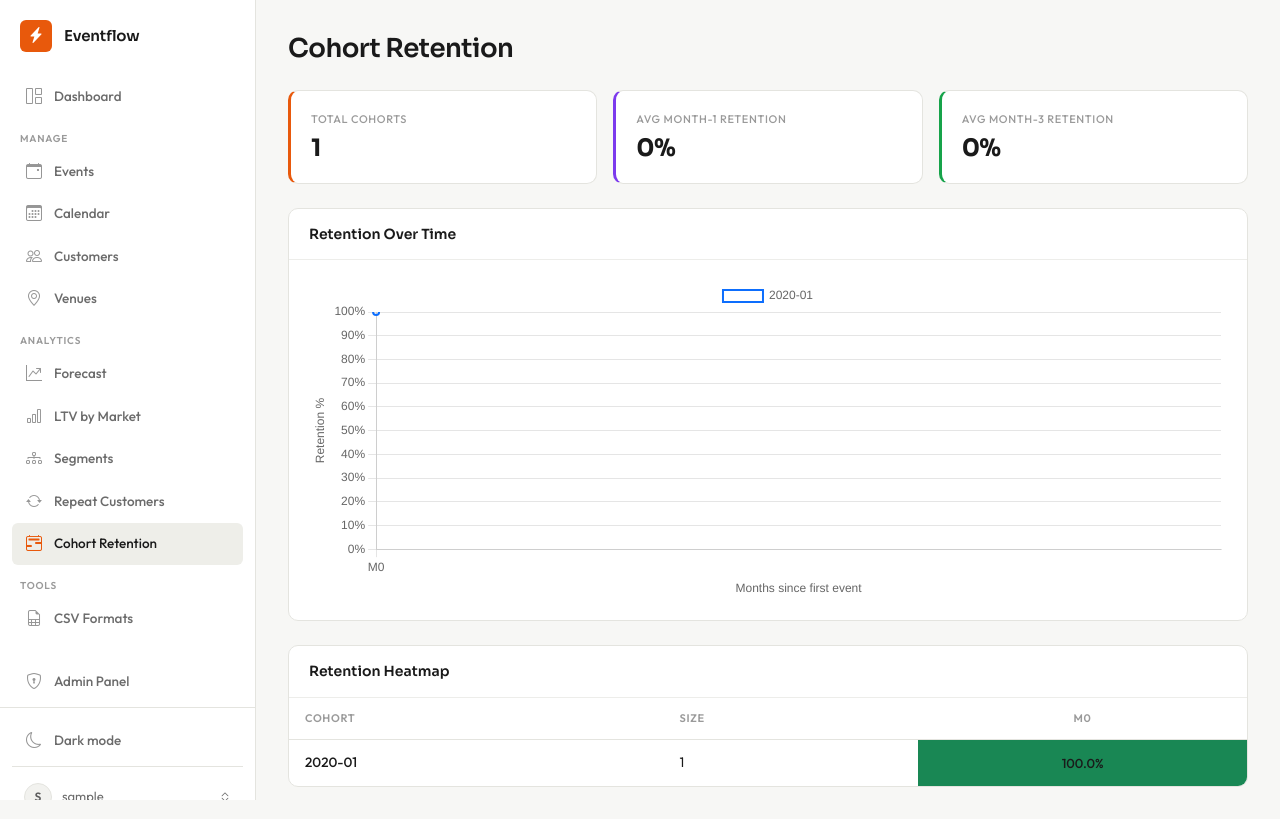
After one commit to Cue-Labs-LLC/cue-app, a Django app: page /analytics/cohort-retention/ in a window 1280 px wide. The commit adds this page. Run offline with Django 5.2, Linux system fonts and the light colour scheme; a user stored in the database is signed in; tables that the repository leaves empty hold one stand-in row (values such as "Sample post"); parts of the project's set-up code (start-up, migrations or seed data) failed here and were passed over.

Commit message:
added repeat customer and cohort retention analysis

```diff
--- a/ltv_updater/urls.py
+++ b/ltv_updater/urls.py
@@ -21,7 +21,7 @@ from django.conf.urls.static import static
 
 urlpatterns = [
     path('admin/', admin.site.urls),
-    path('', include('tickets.urls')),
+    path('', include(('tickets.urls', 'tickets'))),
 ]
 
 # Serve media files in development only
--- a/tickets/static/tickets/css/dashboard.css
+++ b/tickets/static/tickets/css/dashboard.css
@@ -122,6 +122,20 @@
 
 [data-theme="dark"] .btn-close {
     filter: invert(1) grayscale(100%) brightness(200%);
+}
+
+[data-theme="dark"] .card,
+[data-theme="dark"] .card-body {
+    color: var(--text-primary);
+}
+
+[data-theme="dark"] .event-venue-address,
+[data-theme="dark"] .event-details-card .card-body {
+    color: var(--text-secondary);
+}
+
+[data-theme="dark"] .event-details-card .card-body strong {
+    color: var(--text-primary);
 }
 
 /* -- Base -------------------------------------- */
--- a/tickets/templates/tickets/base.html
+++ b/tickets/templates/tickets/base.html
@@ -80,6 +80,16 @@
                     <li>
                         <a href="{% url 'tickets:customer_segments' %}" class="sidebar-link{% if '/analytics/segments/' in request.path %} active{% endif %}">
                             <i class="bi bi-diagram-3"></i> Segments
+                        </a>
+                    </li>
+                    <li>
+                        <a href="{% url 'tickets:repeat_customers' %}" class="sidebar-link{% if '/analytics/repeat-customers/' in request.path %} active{% endif %}">
+                            <i class="bi bi-arrow-repeat"></i> Repeat Customers
+                        </a>
+                    </li>
+                    <li>
+                        <a href="{% url 'tickets:cohort_retention' %}" class="sidebar-link{% if '/analytics/cohort-retention/' in request.path %} active{% endif %}">
+                            <i class="bi bi-calendar2-range"></i> Cohort Retention
                         </a>
                     </li>
                 </ul>
--- /dev/null
+++ b/tickets/templates/tickets/cohort_retention.html
@@ -0,0 +1,188 @@
+{% extends 'tickets/base.html' %}
+
+{% block title %}Cohort Retention{% endblock %}
+
+{% block extra_head %}
+<script src="https://cdn.jsdelivr.net/npm/chart.js@4.4.1/dist/chart.umd.min.js"></script>
+<style>
+    .heatmap-cell {
+        text-align: center;
+        font-size: 13px;
+        font-weight: 500;
+        min-width: 56px;
+        padding: 6px 8px;
+    }
+    .heatmap-header {
+        text-align: center;
+        font-size: 12px;
+        font-weight: 600;
+        min-width: 56px;
+    }
+    .cohort-label {
+        white-space: nowrap;
+        font-weight: 500;
+    }
+</style>
+{% endblock %}
+
+{% block content %}
+<div class="page-header">
+    <h1>Cohort Retention</h1>
+</div>
+
+{% if cohorts %}
+<script type="application/json" id="chart-data">{{ chart_data_json|safe }}</script>
+
+<div class="row mb-4 g-3">
+    <div class="col-md-4">
+        <div class="stat-card stat-card--accent">
+            <div class="stat-label">Total Cohorts</div>
+            <div class="stat-value">{{ summary.total_cohorts }}</div>
+        </div>
+    </div>
+    <div class="col-md-4">
+        <div class="stat-card stat-card--info">
+            <div class="stat-label">Avg Month-1 Retention</div>
+            <div class="stat-value">{{ summary.avg_m1_retention }}%</div>
+        </div>
+    </div>
+    <div class="col-md-4">
+        <div class="stat-card stat-card--success">
+            <div class="stat-label">Avg Month-3 Retention</div>
+            <div class="stat-value">{{ summary.avg_m3_retention }}%</div>
+        </div>
+    </div>
+</div>
+
+<div class="card mb-4">
+    <div class="card-header"><h5 class="mb-0">Retention Over Time</h5></div>
+    <div class="card-body">
+        <div class="chart-container" style="height: 320px;">
+            <canvas id="retentionLineChart"></canvas>
+        </div>
+    </div>
+</div>
+
+<div class="card">
+    <div class="card-header"><h5 class="mb-0">Retention Heatmap</h5></div>
+    <div class="card-body p-0">
+        <div class="table-responsive">
+            <table class="table table-hover mb-0">
+                <thead>
+                    <tr>
+                        <th>Cohort</th>
+                        <th>Size</th>
+                        {% for p in max_periods %}
+                        <th class="heatmap-header">M{{ p }}</th>
+                        {% endfor %}
+                    </tr>
+                </thead>
+                <tbody>
+                    {% for c in cohorts %}
+                    <tr>
+                        <td class="cohort-label">{{ c.cohort }}</td>
+                        <td>{{ c.size }}</td>
+                        {% for period in c.periods %}
+                        <td class="heatmap-cell" style="background-color: rgba(25, 135, 84, {{ period.bg_opacity }});">
+                            {{ period.retention_pct }}%
+                        </td>
+                        {% endfor %}
+                        {# Fill empty cells for cohorts with fewer periods #}
+                        {% with periods_len=c.periods|length %}
+                        {% for p in max_periods %}
+                        {% if forloop.counter0 >= periods_len %}
+                        <td class="heatmap-cell"></td>
+                        {% endif %}
+                        {% endfor %}
+                        {% endwith %}
+                    </tr>
+                    {% endfor %}
+                </tbody>
+            </table>
+        </div>
+    </div>
+</div>
+
+<script>
+(function() {
+    var el = document.getElementById('chart-data');
+    if (!el) return;
+    var data = JSON.parse(el.textContent);
+    if (!data.length) return;
+
+    var isDark = document.documentElement.getAttribute('data-theme') === 'dark';
+    var gridColor = isDark ? 'rgba(255,255,255,0.1)' : 'rgba(0,0,0,0.1)';
+    var textColor = isDark ? '#ccc' : '#666';
+
+    // Show only the most recent 8 cohorts on the line chart
+    var chartCohorts = data.slice(-8);
+    var palette = [
+        'rgb(13, 110, 253)', 'rgb(25, 135, 84)', 'rgb(220, 53, 69)',
+        'rgb(255, 193, 7)', 'rgb(13, 202, 240)', 'rgb(111, 66, 193)',
+        'rgb(253, 126, 20)', 'rgb(108, 117, 125)'
+    ];
+
+    var datasets = chartCohorts.map(function(c, i) {
+        return {
+            label: c.cohort,
+            data: c.periods.map(function(p) { return p.retention_pct; }),
+            borderColor: palette[i % palette.length],
+            backgroundColor: 'transparent',
+            tension: 0.3,
+            pointRadius: 3,
+            borderWidth: 2,
+        };
+    });
+
+    // x-axis labels = M0, M1, M2, ...
+    var maxLen = Math.max.apply(null, chartCohorts.map(function(c) { return c.periods.length; }));
+    var labels = [];
+    for (var i = 0; i < maxLen; i++) labels.push('M' + i);
+
+    new Chart(document.getElementById('retentionLineChart').getContext('2d'), {
+        type: 'line',
+        data: { labels: labels, datasets: datasets },
+        options: {
+            responsive: true,
+            maintainAspectRatio: false,
+            plugins: {
+                legend: { labels: { color: textColor } },
+                tooltip: {
+                    callbacks: {
+                        label: function(ctx) {
+                            return ctx.dataset.label + ': ' + ctx.parsed.y + '%';
+                        }
+                    }
+                }
+            },
+            scales: {
+                x: {
+                    title: { display: true, text: 'Months since first event', color: textColor },
+                    ticks: { color: textColor },
+                    grid: { color: gridColor }
+                },
+                y: {
+                    beginAtZero: true,
+                    max: 100,
+                    title: { display: true, text: 'Retention %', color: textColor },
+                    ticks: { color: textColor, callback: function(v) { return v + '%'; } },
+                    grid: { color: gridColor }
+                }
+            }
+        }
+    });
+})();
+</script>
+
+{% else %}
+<div class="card">
+    <div class="card-body">
+        <div class="empty-state">
+            <i class="bi bi-calendar2-range d-block"></i>
+            <p>No cohort data yet. Upload ticket orders across multiple events to see retention analysis.</p>
+            <a href="{% url 'tickets:event_list' %}" class="btn btn-primary"><i class="bi bi-calendar-event"></i> View Events</a>
+        </div>
+    </div>
+</div>
+{% endif %}
+{% endblock %}
--- a/tickets/templates/tickets/event_detail.html
+++ b/tickets/templates/tickets/event_detail.html
@@ -31,13 +31,13 @@
 </div>
 
 {% if event.venue.get_display_address %}
-<p style="font-size: 13px; color: var(--text-tertiary); margin-top: -16px; margin-bottom: 16px;">
+<p class="event-venue-address" style="font-size: 13px; margin-top: -16px; margin-bottom: 16px;">
     <i class="bi bi-pin-map"></i> {{ event.venue.get_display_address }}
 </p>
 {% endif %}
 
 {% if event.ticket_link or event.talent_lineup.exists or custom_field_values_display %}
-<div class="card mb-4" style="border-left: 3px solid var(--accent);">
+<div class="card mb-4 event-details-card" style="border-left: 3px solid var(--accent);">
     <div class="card-body py-3" style="font-size: 13px;">
         {% if event.ticket_link %}
         <p class="mb-1"><i class="bi bi-ticket-perforated"></i> <a href="{{ event.ticket_link }}" target="_blank" rel="noopener noreferrer">Ticket Link</a></p>
--- a/tickets/urls.py
+++ b/tickets/urls.py
@@ -34,6 +34,8 @@ urlpatterns = [
     # Analytics - Segments
     path('analytics/segments/', views.customer_segments, name='customer_segments'),
     path('analytics/segments/recalculate/', views.recalculate_segments, name='recalculate_segments'),
+    path('analytics/repeat-customers/', views.repeat_customers, name='repeat_customers'),
+    path('analytics/cohort-retention/', views.cohort_retention, name='cohort_retention'),
 
     # Events
     path('events/', views.event_list, name='event_list'),
--- a/tickets/views.py
+++ b/tickets/views.py
@@ -37,6 +37,8 @@ from .services.segmentation.segment_definitions import (
     SEGMENT_DESCRIPTIONS,
     SEGMENT_RULES,
 )
+from .services.cohort_analysis.repeat_customer_calculator import RepeatCustomerCalculator
+from .services.cohort_analysis.cohort_retention_calculator import CohortRetentionCalculator
 from .utils import get_organization, require_org
 
 import logging
@@ -797,6 +799,38 @@ def recalculate_segments(request):
         recalculate_rfm_task.delay(str(org.id))
         messages.success(request, 'Segment recalculation started. Results will appear shortly.')
     return redirect('tickets:customer_segments')
+
+
+@login_required
+@require_org
+def repeat_customers(request):
+    """Analytics page: new vs returning customers per event."""
+    org = get_organization(request)
+    calculator = RepeatCustomerCalculator(org)
+    result = calculator.calculate()
+    chart_data = json.dumps(result['events'], default=str)
+    return render(request, 'tickets/repeat_customers.html', {
+        'events': result['events'],
+        'summary': result['summary'],
+        'chart_data_json': chart_data,
+    })
+
+
+@login_required
+@require_org
+def cohort_retention(request):
+    """Analytics page: monthly cohort retention heatmap and line chart."""
+    org = get_organization(request)
+    calculator = CohortRetentionCalculator(org)
+    result = calculator.calculate()
+    chart_data = json.dumps(result['cohorts'], default=str)
+    max_periods = max(len(c['periods']) for c in result['cohorts']) if result['cohorts'] else 0
+    return render(request, 'tickets/cohort_retention.html', {
+        'cohorts': result['cohorts'],
+        'summary': result['summary'],
+        'max_periods': range(max_periods),
+        'chart_data_json': chart_data,
+    })
 
 
 @login_required
```
Also changed, not shown: tickets/services/cohort_analysis/cohort_retention_calculator.py (added, +88 -0 lines), tickets/services/cohort_analysis/repeat_customer_calculator.py (added, +93 -0 lines), tickets/templates/tickets/repeat_customers.html (added, +160 -0 lines), tickets/services/cohort_analysis/__init__.py (added).
